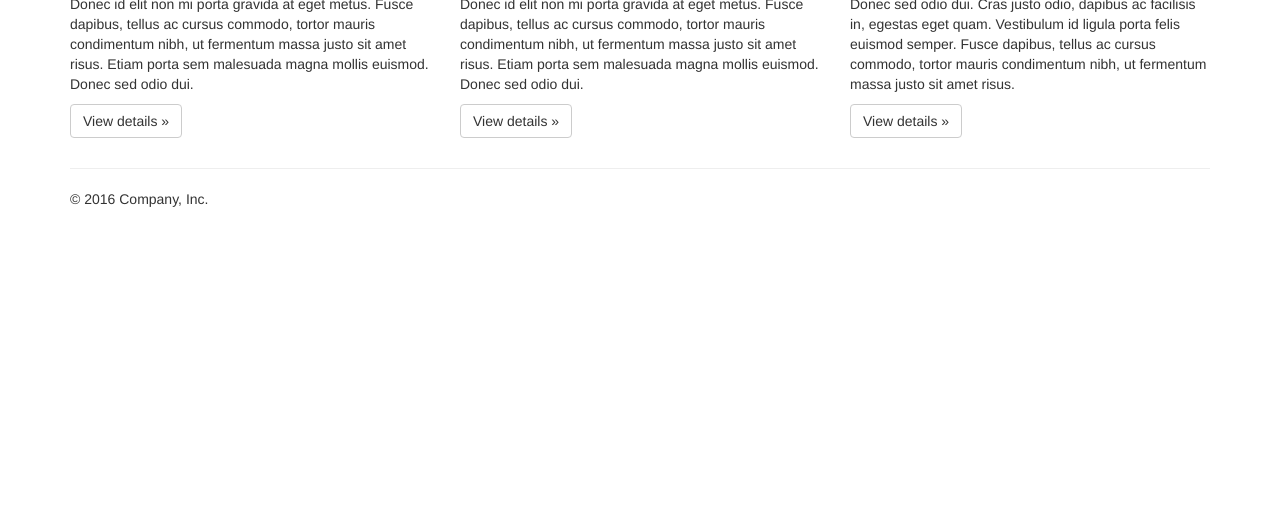
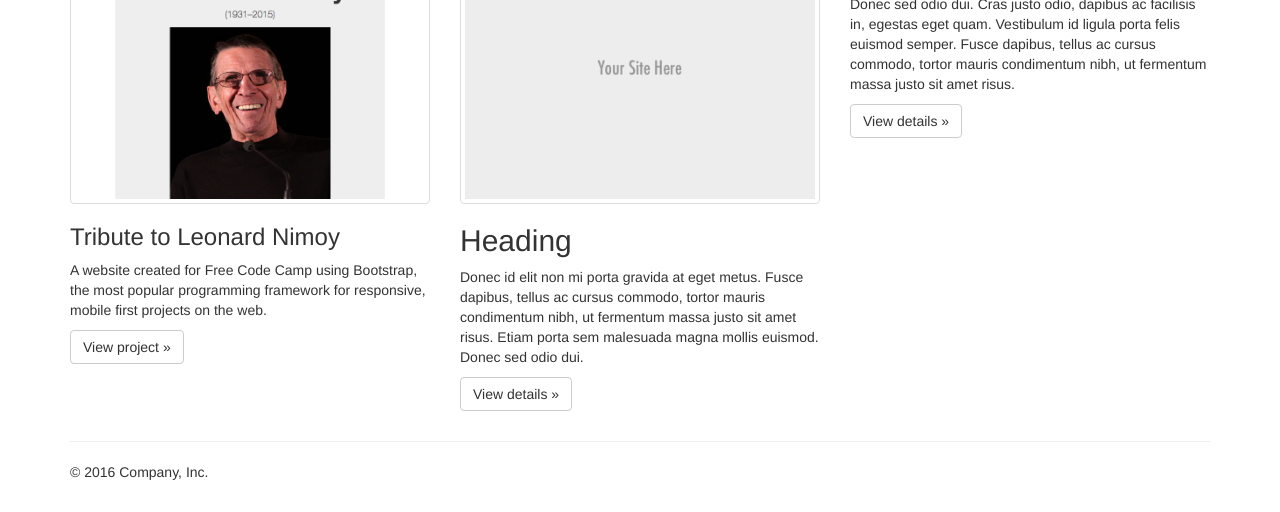
Before and after one commit to billhardesty/portfolio, a plain HTML site: page index.html in a window 1280 px wide. Shown: the part 480-992 px from the top of the page. Before the commit the page ends 800 px from the top, so only its background shows below. Drawn offline with Linux system fonts and the light colour scheme.

Commit message:
Add Portfolio Item 1 Placeholder
Update site branding in navbar. Begin portfolio section content. Forgot
to add checkmark for index.htm changes on previous commit.

```diff
--- a/index.html
+++ b/index.html
@@ -65,11 +65,17 @@
       <!-- Example row of columns -->
       <div class="row">
         <div class="col-md-4">
-          <h2>Heading</h2>
-          <p>Donec id elit non mi porta gravida at eget metus. Fusce dapibus, tellus ac cursus commodo, tortor mauris condimentum nibh, ut fermentum massa justo sit amet risus. Etiam porta sem malesuada magna mollis euismod. Donec sed odio dui. </p>
-          <p><a class="btn btn-default" href="#" role="button">View details &raquo;</a></p>
+          <a href="#" class=thumbnail>
+            <img src="images/FCC_Tribute_Project.png" alt="A tribute to Leonard Nimoy">
+          </a>
+          <h3>Tribute to Leonard Nimoy</h3>
+          <p>A website created for Free Code Camp using Bootstrap, the most popular programming framework for responsive, mobile first projects on the web.</p>
+          <p><a class="btn btn-default" href="#" role="button">View project &raquo;</a></p>
         </div>
         <div class="col-md-4">
+        <a href="#" class=thumbnail>
+            <img src="images/800x600_E9E9E9.png" alt="A tribute to Leonard Nimoy">
+          </a>
           <h2>Heading</h2>
           <p>Donec id elit non mi porta gravida at eget metus. Fusce dapibus, tellus ac cursus commodo, tortor mauris condimentum nibh, ut fermentum massa justo sit amet risus. Etiam porta sem malesuada magna mollis euismod. Donec sed odio dui. </p>
           <p><a class="btn btn-default" href="#" role="button">View details &raquo;</a></p>
```
